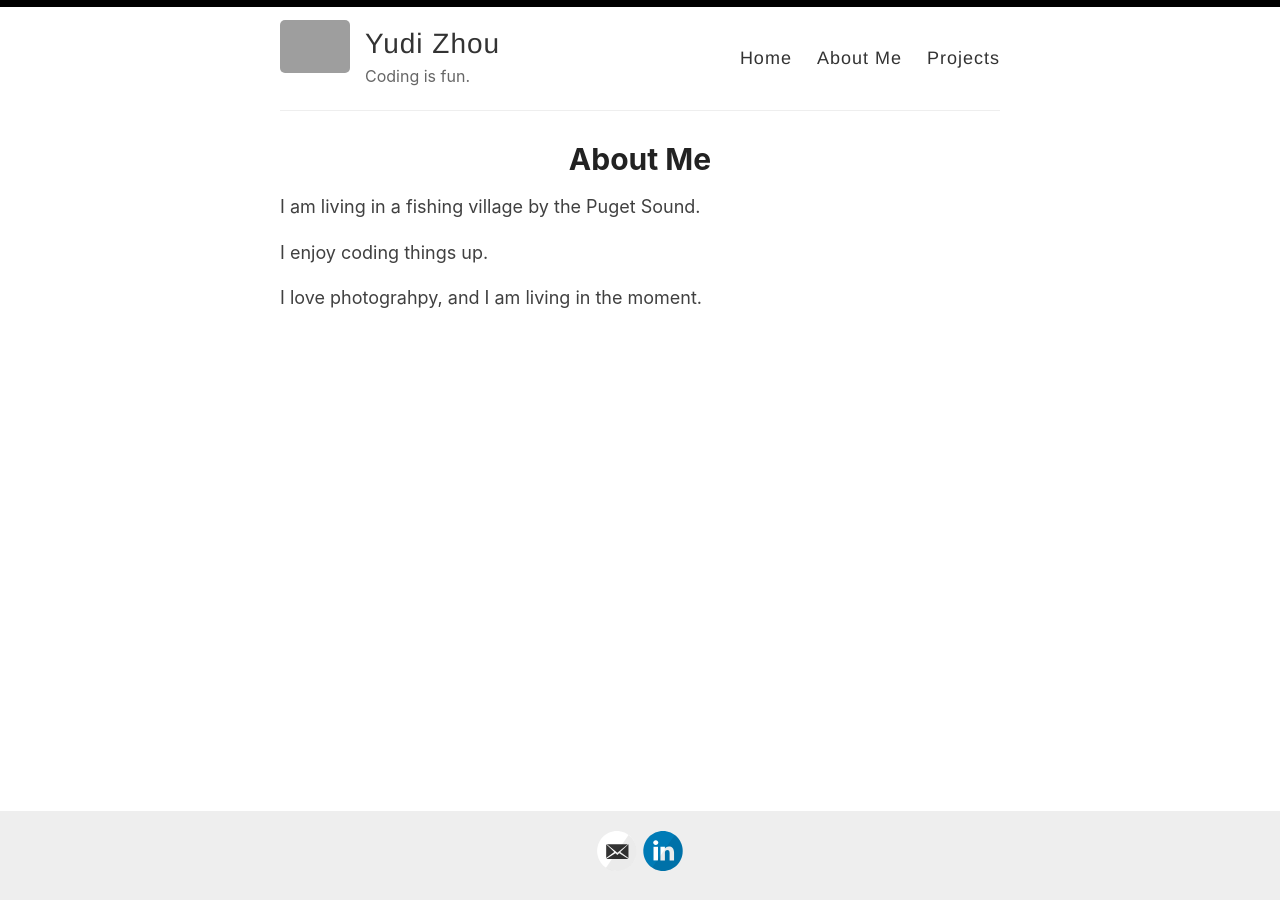
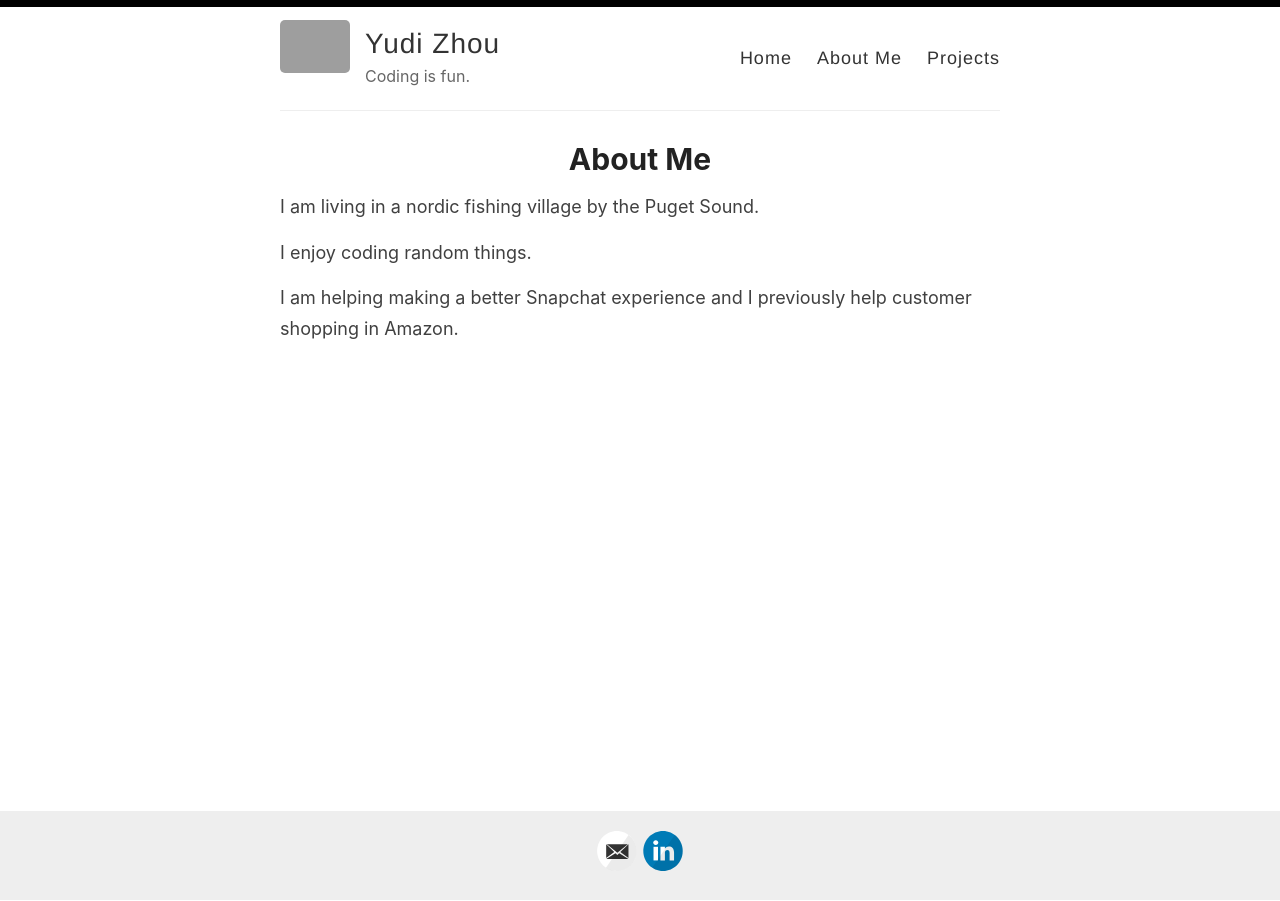
Before and after one commit to ydzhou/ydzhou.github.io, a Jekyll site: the page built from _pages/about.md, in a window 1280 px wide. Built offline with Jekyll 4.4.1, drawn with Linux system fonts in a browser that asks for light colours; grey boxes are pictures that could not be loaded.

Commit message:
Update about

```diff
--- a/_pages/about.md
+++ b/_pages/about.md
@@ -4,8 +4,8 @@ title: About Me
 permalink: /about/
 ---
 
-I am living in a fishing village by the Puget Sound.
+I am living in a nordic fishing village by the Puget Sound.
 
-I enjoy coding things up.
+I enjoy coding random things.
 
-I love photograhpy, and I am living in the moment.
+I am helping making a better Snapchat experience and I previously help customer shopping in Amazon.
```
